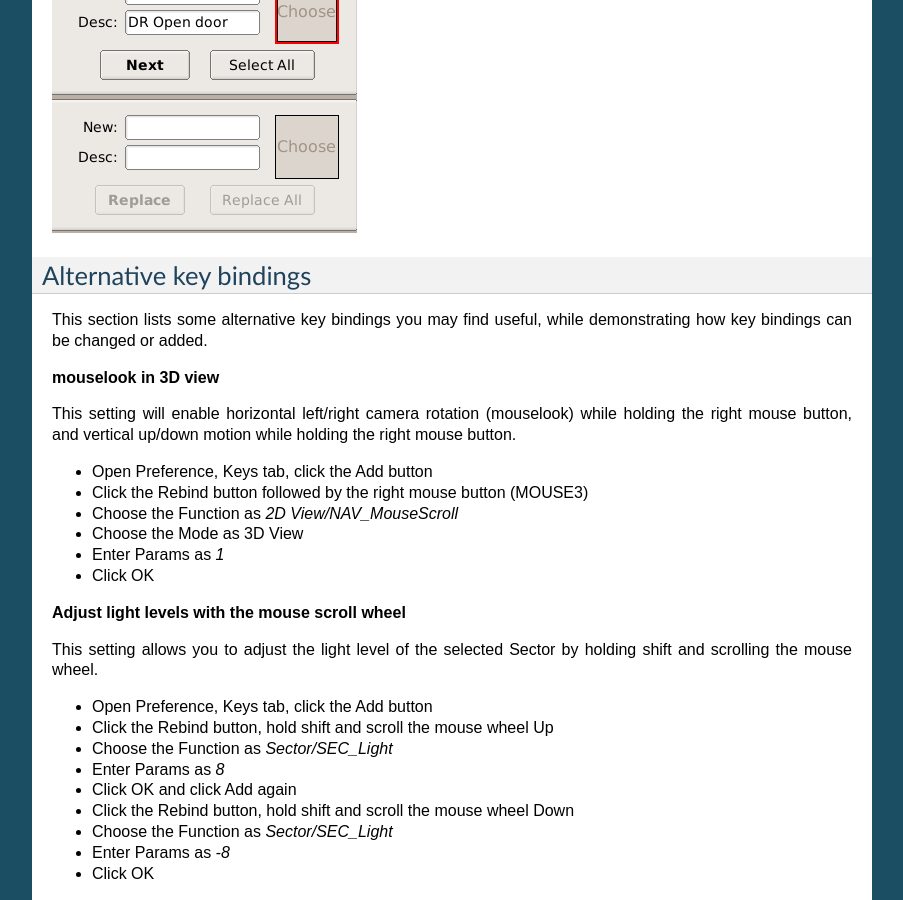
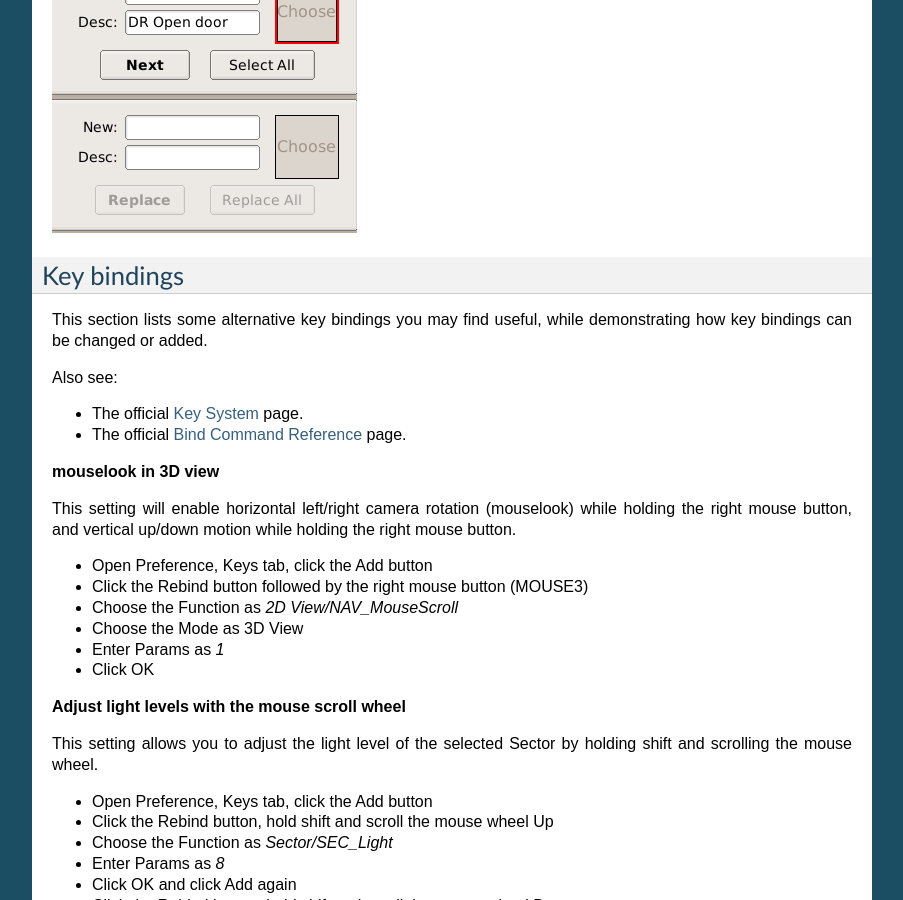
Before and after one commit to wesleywerner/eureka-docs, a Sphinx documentation site: the page built from source/user-interface/index.rst, in a window 1280 px wide and 900 px high, scrolled down 6842 px. Shown: the whole window, without its empty margins (198-1101 px from the left). Built offline with Sphinx 7.4.7, drawn with Linux system fonts in a browser that asks for light colours; some of the changed text lies outside the part shown.

Commit message:
Add links to official pages: - command line paramters - key bind reference - key bind system

```diff
--- a/source/installation.rst
+++ b/source/installation.rst
@@ -1,5 +1,7 @@
 Installation
 ============
+
+Also see the official `Eureka command line parameters <http://eureka-editor.sourceforge.net/?n=Docs.Invoking>`_ page.
 
 Requirements
 ------------
--- a/source/user-interface/index.rst
+++ b/source/user-interface/index.rst
@@ -112,10 +112,15 @@ You can search for Things, line textures, sector flats, lines by type (specials)
 
 .. image:: find-panel.png
 
-Alternative key bindings
-------------------------
+Key bindings
+------------
 
 This section lists some alternative key bindings you may find useful, while demonstrating how key bindings can be changed or added.
+
+Also see:
+
+* The official `Key System <http://eureka-editor.sourceforge.net/?n=Docs.KeySystem>`_ page.
+* The official `Bind Command Reference <http://eureka-editor.sourceforge.net/?n=Docs.CommandList>`_ page.
 
 **mouselook in 3D view**
 
```
